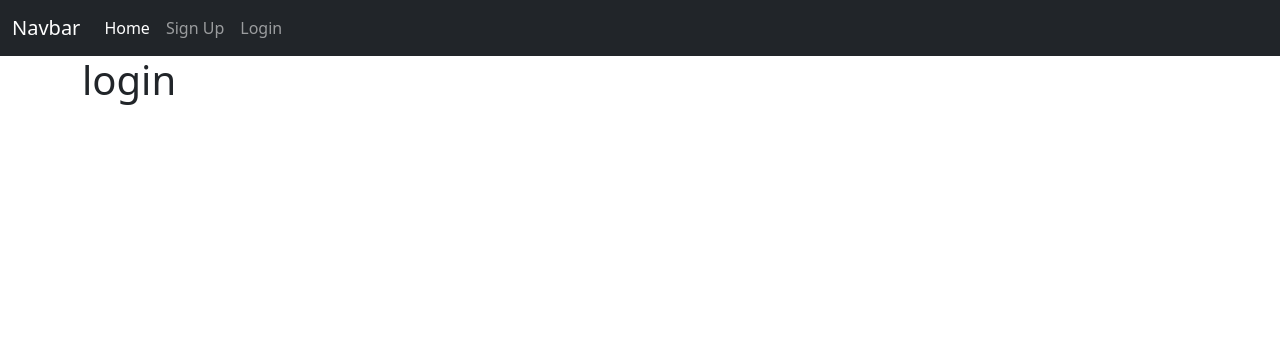
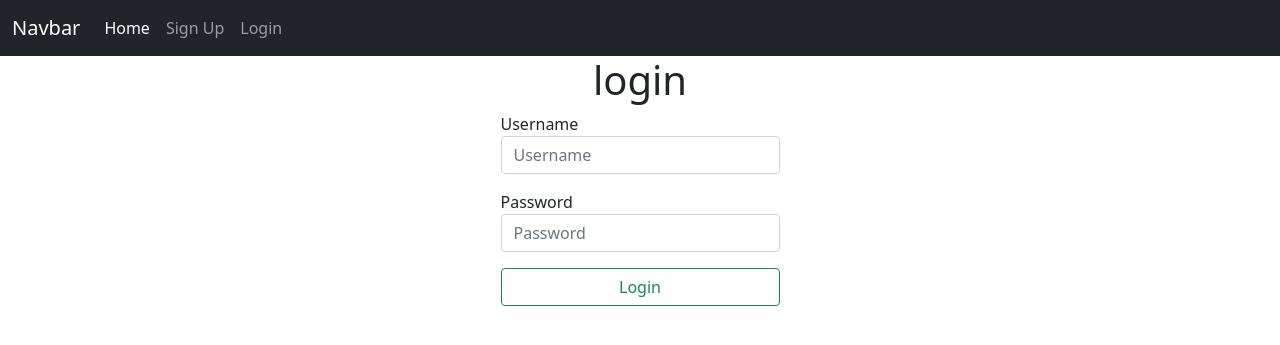
Before and after one commit to JuanTGit/flask_setup, a Flask app: page /login in a window 1280 px wide. Shown: the top 345 px of the page. Run offline with Flask 3, Linux system fonts and the light colour scheme; some libraries are stand-ins or nearby versions.

Commit message:
working login

```diff
--- a/project/forms.py
+++ b/project/forms.py
@@ -9,3 +9,8 @@ class RegisterForm(FlaskForm):
     password = PasswordField('Password', validators=[DataRequired()])
     confirm_pass = PasswordField('Confirm Password', validators=[DataRequired(), EqualTo('password')])
     submit = SubmitField('Register')
+
+class LoginForm(FlaskForm):
+    username = StringField('Username', validators=[DataRequired()])
+    password = PasswordField('Password', validators=[DataRequired()])
+    submit = SubmitField('Login')
--- a/project/routes.py
+++ b/project/routes.py
@@ -3,8 +3,9 @@ from project import app
 # Used for loading in our templates from html files
 from flask import render_template, redirect, url_for
 # Forms for users to input data
-from project.forms import RegisterForm
+from project.forms import RegisterForm, LoginForm
 from project.models import User
+from flask_login import login_user
 
 @app.route('/')
 def index():
@@ -40,6 +41,20 @@ def register():
         return redirect(url_for('index'))
     return render_template('register.html', form=form)
 
-@app.route('/login')
+@app.route('/login', methods=['GET', 'POST'])
 def login():
-    return render_template('login.html')
+    form = LoginForm()
+    if form.validate_on_submit():
+        username = form.username.data
+        password = form.password.data
+
+        user = User.query.filter_by(username=username).first()
+
+        if not user or not user.check_password(password):
+            print('Username or Password is incorrect.')
+            return redirect(url_for('login'))
+        login_user(user)
+        return redirect(url_for('index'))
+
+
+    return render_template('login.html', form=form)
--- a/project/templates/login.html
+++ b/project/templates/login.html
@@ -3,5 +3,26 @@
 {% extends 'base.html' %}
 
 {% block content %}
-<h1>login</h1>
+<h1 class="d-flex justify-content-center">login</h1>
+<form action="" method="post">
+    {{ form.csrf_token }}
+    <div class="form-group">
+        <div class="col-lg-12 d-flex justify-content-center mb-3">
+            <fieldse class="w-25">
+                {{ form.username.label }}
+                {{ form.username(class='form-control', placeholder='Username') }}
+            </fieldset>
+        </div>
+        <div class="col-lg-12 d-flex justify-content-center mb-3">
+            <fieldset class="w-25">
+                {{ form.password.label }}
+                {{ form.password(class='form-control', placeholder='Password') }}
+            </fieldset>
+        </div>
+    </div>
+    <div class="col-lg-12 d-flex justify-content-center">
+        {{ form.submit(class='btn btn-outline-success w-25') }}
+    </div>
+</form>
+
 {% endblock %}
```
Also changed, not shown: project/templates/register.html (+6 -6 lines).
